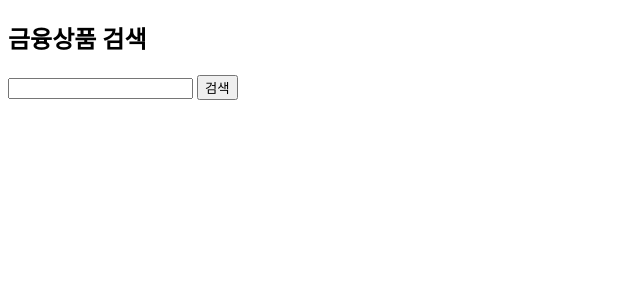
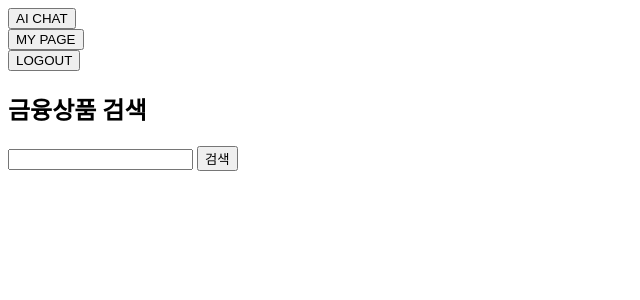
Before and after one commit to 13aek/finbot, a Django app: template products/templates/products/index.html in a window 1280 px wide. Shown: the top 300 px of the page, without its empty margins (0-640 px from the left). Run offline with Django 5.2, Linux system fonts and the light colour scheme; the template is opened without the code that fills it, so the values that code supplies are empty.

Commit message:
feat: 메인 페이지 버튼 추가

```diff
--- a/products/templates/products/index.html
+++ b/products/templates/products/index.html
@@ -6,6 +6,21 @@
   <title>Document</title>
 </head>
 <body>
+  <!--  챗봇 페이지 생성후 링크 변경 필요-->
+  <form action="{% url "#" %}" method="GET">
+    {% csrf_token %}
+    <input type="submit" value="AI CHAT">
+  </form>
+  <form action="{% url "accounts:upadate" %}" method="GET">
+    {% csrf_token %}
+    <input type="submit" value="MY PAGE">
+  </form>
+  <form action="{% url "accounts:logout" %}" method="GET">
+    {% csrf_token %}
+    <input type="submit" value="LOGOUT">
+  </form>
+
+
   <h2>금융상품 검색</h2>
 
   <form action="{% url 'products:search' %}" method="GET">
--- a/products/views.py
+++ b/products/views.py
@@ -1,3 +1,4 @@
+from django.contrib.auth.decorators import login_required
 from django.db.models import Q
 from django.shortcuts import render
 
@@ -6,6 +7,7 @@ from .models import FinProduct
 # Create your views here.
 
 
+@login_required
 def index(request):
     """
     메인 검색 페이지를 렌더링
@@ -23,6 +25,7 @@ def index(request):
     return render(request, "products/search.html")
 
 
+@login_required
 def search(request):
     """
     금융상품명 또는 회사명으로 금융상품을 검색
```
